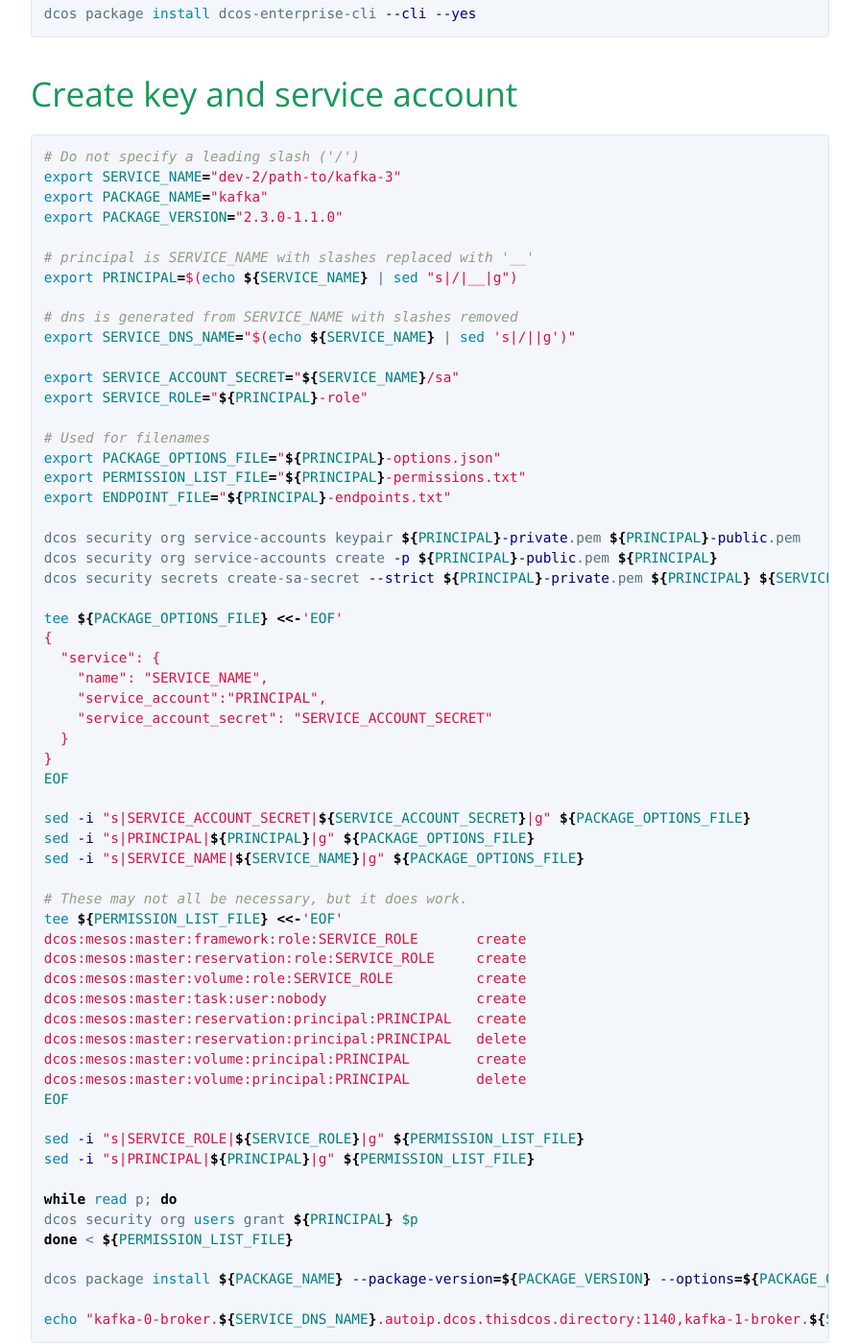
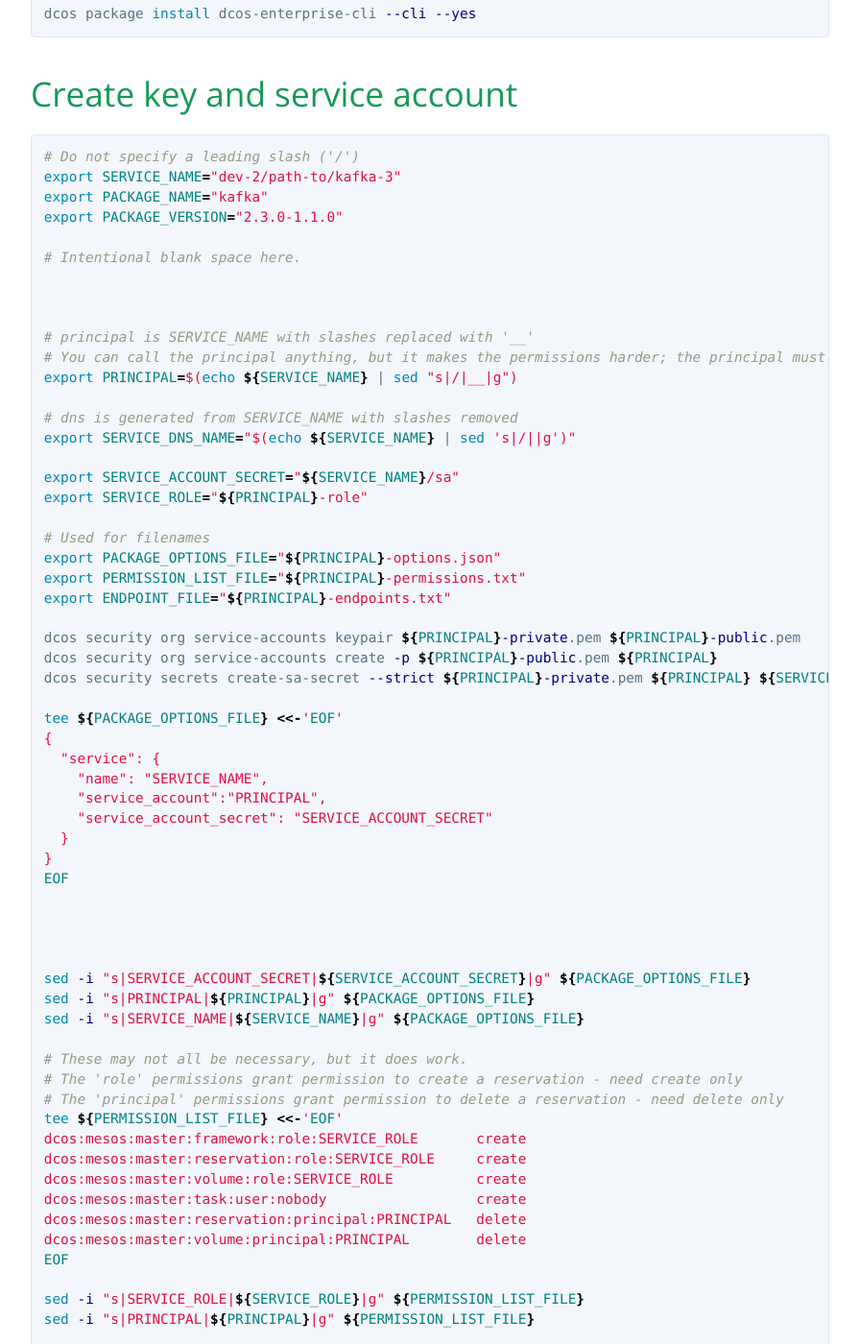
Before and after one commit to mesosphere/field-notes, a Jekyll site: the page built from docs/strict/kafka.md, in a window 1280 px wide and 1400 px high, scrolled down 573 px. Shown: the whole window at 96% size, without its empty margins (192-1087 px from the left). Built offline with Jekyll 4.4.1, drawn with Linux system fonts in a browser that asks for light colours; our own code applies the rules of GitHub Pages for plain Markdown files.

Commit message:
Remove un-needed permissions, add spacing

```diff
--- a/docs/strict/kafka.md
+++ b/docs/strict/kafka.md
@@ -14,7 +14,12 @@ export SERVICE_NAME="dev-2/path-to/kafka-3"
 export PACKAGE_NAME="kafka"
 export PACKAGE_VERSION="2.3.0-1.1.0"
 
+# Intentional blank space here.
+
+
+
 # principal is SERVICE_NAME with slashes replaced with '__'
+# You can call the principal anything, but it makes the permissions harder; the principal must match the service account name for reservation deletion.
 export PRINCIPAL=$(echo ${SERVICE_NAME} | sed "s|/|__|g")
 
 # dns is generated from SERVICE_NAME with slashes removed
@@ -42,19 +47,22 @@ tee ${PACKAGE_OPTIONS_FILE} <<-'EOF'
 }
 EOF
 
+
+
+
 sed -i "s|SERVICE_ACCOUNT_SECRET|${SERVICE_ACCOUNT_SECRET}|g" ${PACKAGE_OPTIONS_FILE}
 sed -i "s|PRINCIPAL|${PRINCIPAL}|g" ${PACKAGE_OPTIONS_FILE}
 sed -i "s|SERVICE_NAME|${SERVICE_NAME}|g" ${PACKAGE_OPTIONS_FILE}
 
 # These may not all be necessary, but it does work.
+# The 'role' permissions grant permission to create a reservation - need create only
+# The 'principal' permissions grant permission to delete a reservation - need delete only
 tee ${PERMISSION_LIST_FILE} <<-'EOF'
 dcos:mesos:master:framework:role:SERVICE_ROLE       create
 dcos:mesos:master:reservation:role:SERVICE_ROLE     create
 dcos:mesos:master:volume:role:SERVICE_ROLE          create
 dcos:mesos:master:task:user:nobody                  create
-dcos:mesos:master:reservation:principal:PRINCIPAL   create
 dcos:mesos:master:reservation:principal:PRINCIPAL   delete
-dcos:mesos:master:volume:principal:PRINCIPAL        create
 dcos:mesos:master:volume:principal:PRINCIPAL        delete
 EOF
 
```
Also changed, not shown: docs/strict/kafka-custom-zk.md (+2 -2 lines), docs/strict/kafka-zookeeper.md (+9 -2 lines).
